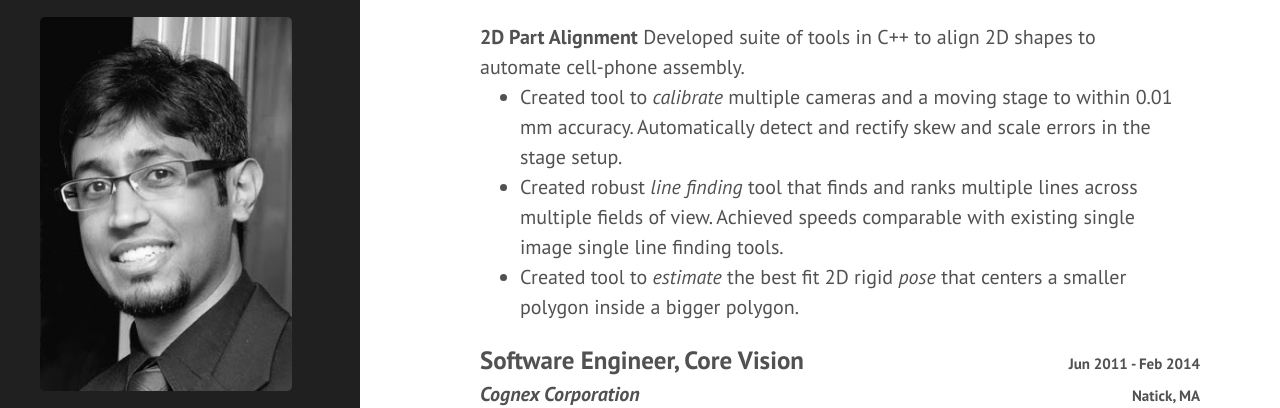
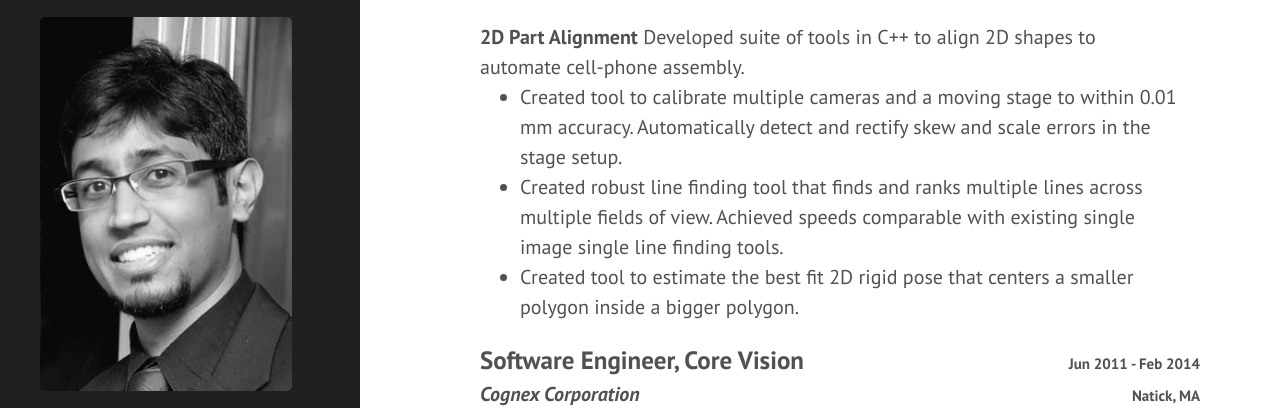
Before and after one commit to anushmohan/resume, a Jekyll site: the page built from index.html, in a window 1280 px wide and 900 px high, scrolled down 512 px. Shown: the part 176-584 px from the top of the window. Built offline with Jekyll 4.4.1, drawn with Linux system fonts in a browser that asks for light colours; Markdown is read by kramdown in place of the engine named in the settings.

Commit message:
Removed italics for some phrases

```diff
--- a/_includes/resume.html
+++ b/_includes/resume.html
@@ -73,20 +73,20 @@
             2D shapes to automate cell-phone assembly.
             <ul>
               <li>
-                Created tool to <em>calibrate</em> multiple cameras and a
+                Created tool to calibrate multiple cameras and a
                 moving stage to within 0.01 mm accuracy. Automatically
                 detect and rectify skew and scale errors in the stage setup.
               </li>
 
               <li>
-                Created robust <em>line finding</em> tool that finds and ranks
+                Created robust line finding tool that finds and ranks
                 multiple lines across multiple fields of view. Achieved speeds
                 comparable with existing single image single line finding tools.
               </li>
 
               <li>
-                Created tool to <em>estimate</em> the best fit 2D rigid
-                <em>pose</em> that centers a smaller polygon inside a bigger
+                Created tool to estimate the best fit 2D rigid
+                pose that centers a smaller polygon inside a bigger
                 polygon.
               </li>
 
```
Also changed, not shown: ~Anush_Mohan_resume.html (+4 -4 lines), 1 other file.
